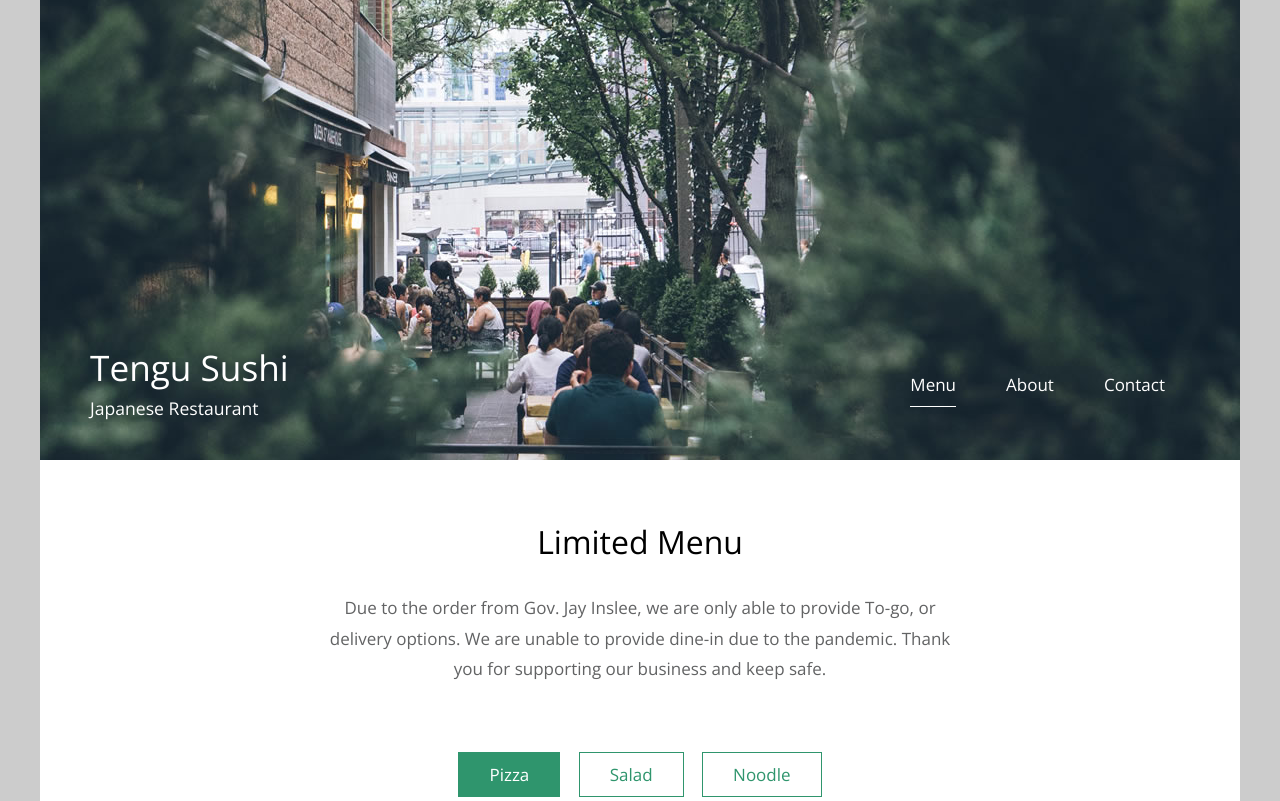
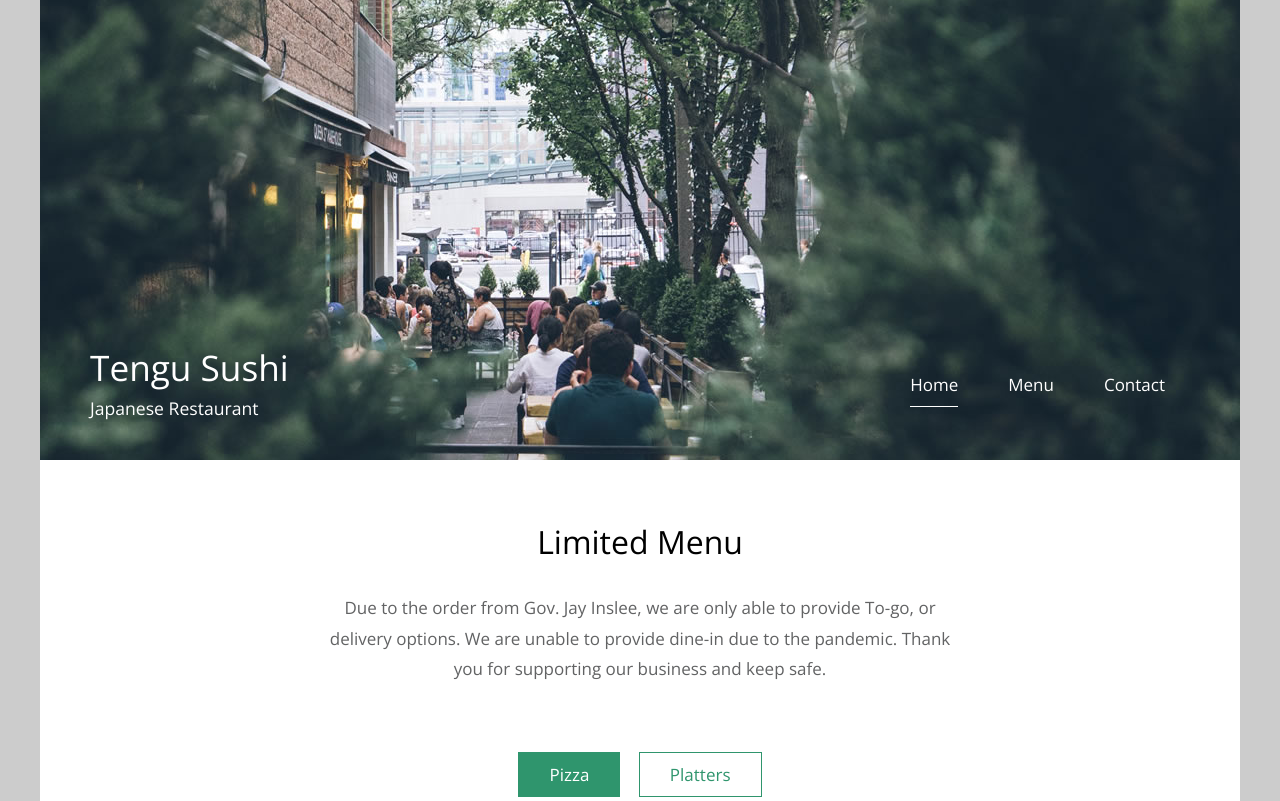
Before and after one commit to viaduct12/tengu_web, a website: page public/views/index.html in a window 1280 px wide. Shown: the top 801 px of the page. Drawn offline with nearby package versions, Linux system fonts and the light colour scheme; files that its build step writes are made by us from their sources; files whose address does not match are found by name.

Commit message:
commented out the extra pages, converting into a one page

```diff
--- a/public/views/index.html
+++ b/public/views/index.html
@@ -32,9 +32,9 @@ https://templatemo.com/tm-539-simple-house
 						</div>
 						<nav class="col-md-6 col-12 tm-nav">
 							<ul class="tm-nav-ul">
-								<li class="tm-nav-li"><a href="index" class="tm-nav-link active">Menu</a></li>
-								<li class="tm-nav-li"><a href="about" class="tm-nav-link">About</a></li>
-								<li class="tm-nav-li"><a href="contact" class="tm-nav-link">Contact</a></li>
+								<li class="tm-nav-li"><a href="/" class="tm-nav-link active">Home</a></li>
+								<li class="tm-nav-li"><a href="#menu" class="tm-nav-link">Menu</a></li>
+								<li class="tm-nav-li"><a href="#map" class="tm-nav-link">Contact</a></li>
 							</ul>
 						</nav>
 					</div>
@@ -48,12 +48,12 @@ https://templatemo.com/tm-539-simple-house
 				<p class="col-12 text-center">Due to the order from Gov. Jay Inslee, we are only able to provide To-go, or delivery options. We are unable to provide dine-in due to the pandemic. Thank you for supporting our business and keep safe.</p>
 			</header>
 
-			<div class="tm-paging-links">
+			<div id="menu" class="tm-paging-links">
 				<nav>
 					<ul>
 						<li class="tm-paging-item"><a href="#" class="tm-paging-link active">Pizza</a></li>
-						<li class="tm-paging-item"><a href="#" class="tm-paging-link">Salad</a></li>
-						<li class="tm-paging-item"><a href="#" class="tm-paging-link">Noodle</a></li>
+						<li class="tm-paging-item"><a href="#" class="tm-paging-link">Platters</a></li>
+						<!-- <li class="tm-paging-item"><a href="#" class="tm-paging-link">Noodle</a></li> -->
 					</ul>
 				</nav>
 			</div>
@@ -145,7 +145,7 @@ https://templatemo.com/tm-539-simple-house
 				</div> <!-- gallery page 1 -->
 
 				<!-- gallery page 2 -->
-				<div id="tm-gallery-page-salad" class="tm-gallery-page hidden">
+				<div id="tm-gallery-page-platter" class="tm-gallery-page hidden">
 					<article class="col-lg-3 col-md-4 col-sm-6 col-12 tm-gallery-item">
 						<figure>
 							<img src="img/gallery/04.jpg" alt="Image" class="img-fluid tm-gallery-img" />
@@ -209,7 +209,7 @@ https://templatemo.com/tm-539-simple-house
 				</div> <!-- gallery page 2 -->
 
 				<!-- gallery page 3 -->
-				<div id="tm-gallery-page-noodle" class="tm-gallery-page hidden">
+				<!-- <div id="tm-gallery-page-noodle" class="tm-gallery-page hidden">
 					<article class="col-lg-3 col-md-4 col-sm-6 col-12 tm-gallery-item">
 						<figure>
 							<img src="img/gallery/08.jpg" alt="Image" class="img-fluid tm-gallery-img" />
@@ -271,7 +271,7 @@ https://templatemo.com/tm-539-simple-house
 						</figure>
 					</article>
 
-				</div> <!-- gallery page 3 -->
+				</div> gallery page 3 -->
 			</div>
 			<div id="map" class="tm-section tm-container-inner">
 				<div class="row">
--- a/src/index.js
+++ b/src/index.js
@@ -15,6 +15,6 @@ app.listen(PORT, () => {
 });
 
 app.use("/", home);
-app.use("/about", about);
-app.use("/contact", contact);
-app.use('/sendData', email)
+// app.use("/about", about);
+// app.use("/contact", contact);
+// app.use('/sendData', email)
```
